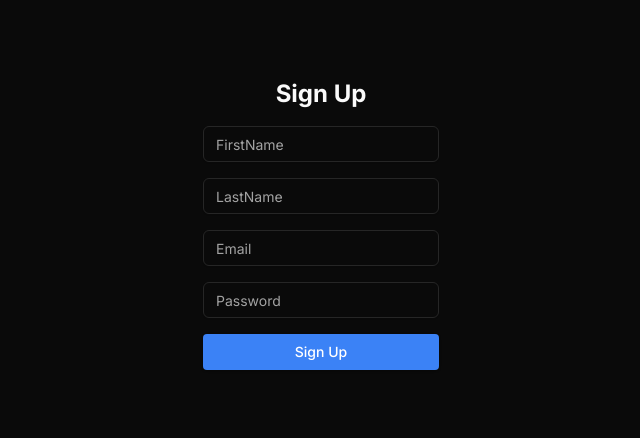
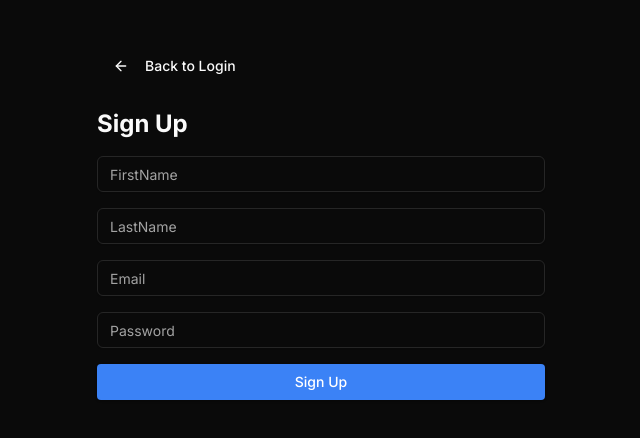
Before and after one commit to reysree/secure-quest, a Next.js app: page /signup in a window 1280 px wide. Shown: the part 176-614 px from the top of the page, without its empty margins (319-959 px from the left). Built offline with nearby package versions, Linux system fonts and the light colour scheme; no server answers.

Commit message:
Added changes to the sign in , sign up and forgot password routes

```diff
--- a/src/app/password/page.js
+++ b/src/app/password/page.js
@@ -4,10 +4,13 @@ import { resetPassword } from "@/firebase/auth";
 import { Input } from "@/components/ui/input";
 import { Button } from "@/components/ui/button";
 import { toast } from "@/hooks/use-toast";
+import { useRouter } from "next/navigation";
+import { ArrowLeft } from "lucide-react";
 
 export default function ForgotPassword() {
   const [email, setEmail] = useState("");
   const [message, setMessage] = useState("");
+  const router = useRouter();
 
   const handleReset = async (e) => {
     e.preventDefault();
@@ -30,6 +33,15 @@ export default function ForgotPassword() {
 
   return (
     <div className="flex flex-col items-center justify-center min-h-screen">
+      <div className="w-full max-w-md">
+        <Button
+          variant="ghost"
+          className="mb-6"
+          onClick={() => router.push("/login")}
+        >
+          <ArrowLeft className="mr-2 h-4 w-4" />
+          Back to Login
+        </Button>
         <h2 className="text-2xl font-bold mb-4">Forgot Password</h2>
         <form onSubmit={handleReset} className="flex flex-col gap-4">
           <Input
@@ -45,5 +57,6 @@ export default function ForgotPassword() {
         </form>
         {message && <p className="mt-4">{message}</p>}
       </div>
+    </div>
   );
 }
--- a/src/app/signup/page.js
+++ b/src/app/signup/page.js
@@ -7,6 +7,7 @@ import { Button } from "@/components/ui/button";
 import { useDispatch } from "react-redux";
 import { setUser } from "@/redux/userSlice";
 import { useToast } from "@/hooks/use-toast";
+import { ArrowLeft } from "lucide-react";
 
 export default function Signup() {
   const [email, setEmail] = useState("");
@@ -47,6 +48,15 @@ export default function Signup() {
 
   return (
     <div className="flex flex-col items-center justify-center min-h-screen">
+      <div className="w-full max-w-md">
+        <Button
+          variant="ghost"
+          className="mb-6"
+          onClick={() => router.push("/login")}
+        >
+          <ArrowLeft className="mr-2 h-4 w-4" />
+          Back to Login
+        </Button>
         <h2 className="text-2xl font-bold mb-4">Sign Up</h2>
         <form onSubmit={handleSignup} className="flex flex-col gap-4">
           <Input
@@ -83,5 +93,6 @@ export default function Signup() {
         </form>
         {message && <p className="mt-2">{message}</p>}
       </div>
+    </div>
   );
 }
```
Lines whose indentation alone changed are shown as unchanged.
